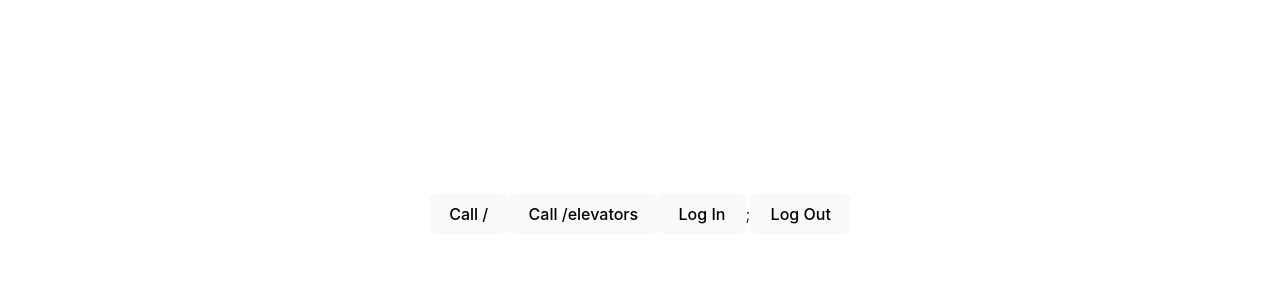
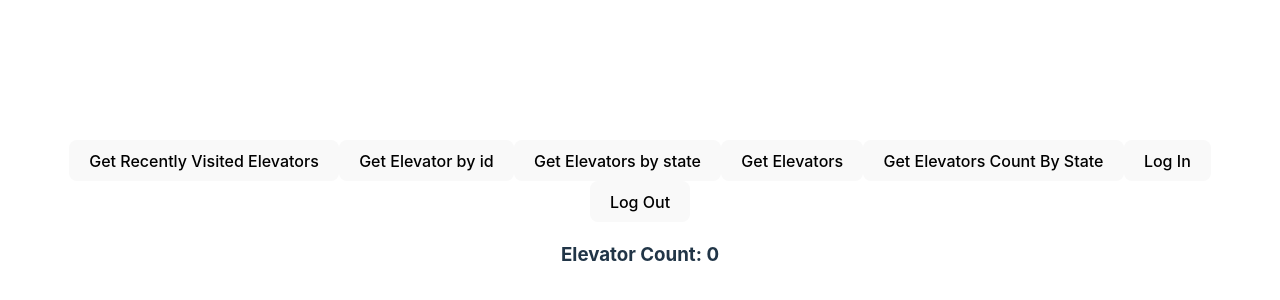
Before and after one commit to lucafisc/fullstack-elevator-dashboard, a React (Vite) app in the folder client/: page / in a window 1280 px wide. Shown: the part 186-486 px from the top of the page. Built offline with nearby package versions, Linux system fonts and the light colour scheme.

Commit message:
Remove recently viwed Schema

```diff
--- a/client/src/App.tsx
+++ b/client/src/App.tsx
@@ -1,33 +1,131 @@
 import { useAuth0 } from "@auth0/auth0-react";
 import "./App.css";
 import axios from "axios";
+import { useState } from "react";
 
+// Find out if it is better to save the token in the local storage or in the state
 function App() {
-  const { user, isAuthenticated, loginWithRedirect, logout } = useAuth0();
+  const [elevators, setElevators] = useState([]);
 
-  function callElevators() {
-    axios.get("http://localhost:3000/elevators").then((response) => {
+  const {
+    user,
+    isAuthenticated,
+    loginWithRedirect,
+    logout,
+    getAccessTokenSilently,
+  } = useAuth0();
+
+  async function getElevatorsCountByState() {
+    try {
+      const token = await getAccessTokenSilently();
+
+      const response = await axios.get(
+        "http://localhost:3000/elevators/state/count",
+        {
+          headers: {
+            Authorization: `Bearer ${token}`,
+          },
+        }
+      );
+
+      const countByState = response.data;
+      console.log("Elevators count by state:", countByState);
+      console.log("Elevators count by state:", countByState);
+    } catch (error) {
+      console.error("Error fetching elevators count by state:", error);
+      throw error;
+    }
+  }
+  // 65fc1e5c4471970a83f38895
+  async function getElevatorById() {
+    const id = '65fc1e5c4471970a83f38895';
+    try {
+      const token = await getAccessTokenSilently();
+
+      const response = await axios.get(`http://localhost:3000/elevators/${id}`, {
+        headers: {
+          Authorization: `Bearer ${token}`,
+        },
+      });
+
+      console.log("Elevator by id:", response.data);
+
+  } catch (error) {
+    console.error("Error fetching elevator by id:", error);
+    throw error;
+  }
+}
+
+  async function getElevatorsByState() {
+    try {
+      const token = await getAccessTokenSilently();
+
+      const response = await axios.get(
+        "http://localhost:3000/elevators/state/warning",
+        {
+          headers: {
+            Authorization: `Bearer ${token}`,
+          },
+        }
+      );
+
       const elevators = response.data;
-      const parsedElevators = JSON.stringify(elevators, null, 2);
-      console.log(parsedElevators);
-    } ).catch((error) => {
-      console.log(error);
-    });
+      console.log("Elevators that are operational:", elevators);
+    } catch (error) {
+      console.error("Error fetching elevators by state:", error);
+      throw error;
+    }
   }
 
-  function callRoot() {
-    axios.get("http://localhost:3000").then((response) => {
-      console.log(response);
-    } ).catch((error) => {
-      console.log(error);
-    });
+  async function getElevators() {
+    try {
+      const token = await getAccessTokenSilently();
+
+      const response = await axios.get("http://localhost:3000/elevators", {
+        headers: {
+          Authorization: `Bearer ${token}`,
+        },
+      });
+
+      const elevators = response.data;
+      console.log("Elevators:", elevators);
+      setElevators(elevators);
+    } catch (error) {
+      console.error("Error fetching elevators:", error);
+      throw error;
+    }
+  }
+  // /elevators/recentlyVisited
+  // GET /elevators/recentlyVisited
+  async function getRecentlyVisitedElevators() {
+    try {
+      const token = await getAccessTokenSilently();
+
+      const response = await axios.get(
+        "http://localhost:3000/elevators/recentlyVisited",
+        {
+          headers: {
+            Authorization: `Bearer ${token}`,
+          },
+        }
+      );
+
+      const recentlyVisitedElevators = response.data;
+      console.log("Recently visited elevators:", recentlyVisitedElevators);
+    } catch (error) {
+      console.error("Error fetching recently visited elevators:", error);
+      throw error;
+    }
   }
 
   return (
     <>
-    <button onClick={callRoot}>Call /</button>
-    <button onClick={callElevators}>Call /elevators</button>
-      <button onClick={() => loginWithRedirect()}>Log In</button>;
+    <button onClick={getRecentlyVisitedElevators}>Get Recently Visited Elevators</button>
+    <button onClick={getElevatorById}>Get Elevator by id</button>
+    <button onClick={getElevatorsByState}>Get Elevators by state</button>
+    <button onClick={getElevators}>Get Elevators</button>
+    <button onClick={getElevatorsCountByState}>Get Elevators Count By State</button>
+      <button onClick={() => loginWithRedirect()}>Log In</button>
       <button
         onClick={() =>
           logout({ logoutParams: { returnTo: window.location.origin } })
@@ -42,6 +140,9 @@ function App() {
           <p>{user.email}</p>
         </div>
       )}
+     {elevators && (<div>
+        <h3>Elevator Count: {elevators.length}</h3>
+      </div>)}
     </>
   );
 }
--- a/client/src/main.tsx
+++ b/client/src/main.tsx
@@ -10,11 +10,14 @@ ReactDOM.createRoot(document.getElementById('root')!).render(
     <Auth0Provider
     domain="dev-a0oir8yzhmnp7jh3.us.auth0.com"
     clientId="nta4xjvoEqPLADRMPAODPjV3khN20F6C"
+    useRefreshTokens={true}
+    cacheLocation="localstorage"
     authorizationParams={{
-      redirect_uri: window.location.origin
+      redirect_uri: window.location.origin,
+      audience: "this is a unique identifier",
+      scope: "openid profile email"
     }}
     >
-
     <App />
     </Auth0Provider>
   </React.StrictMode>,
```
Also changed, not shown: 1 other file (tests, documents, lock files or other folders).
